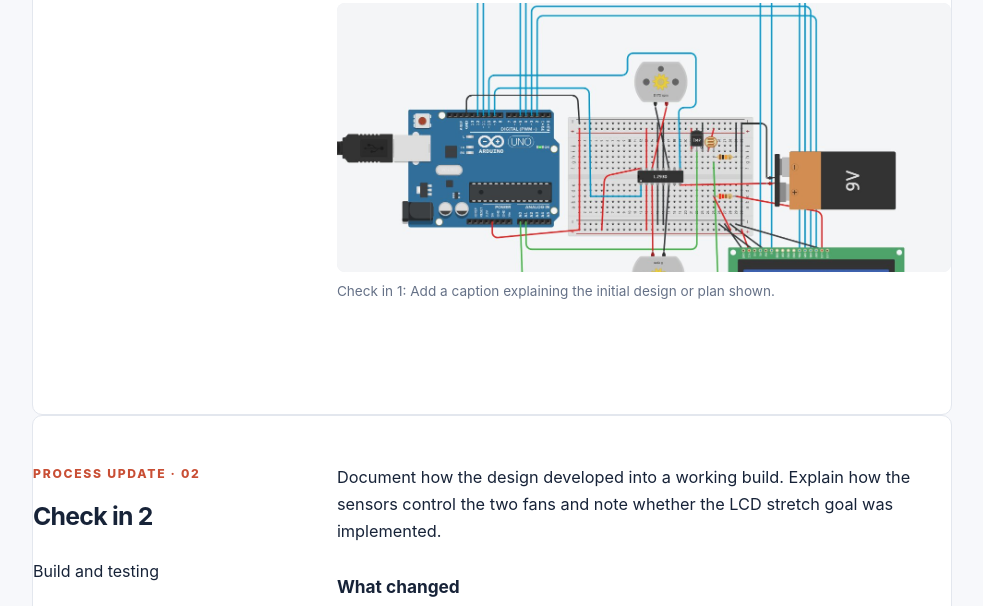
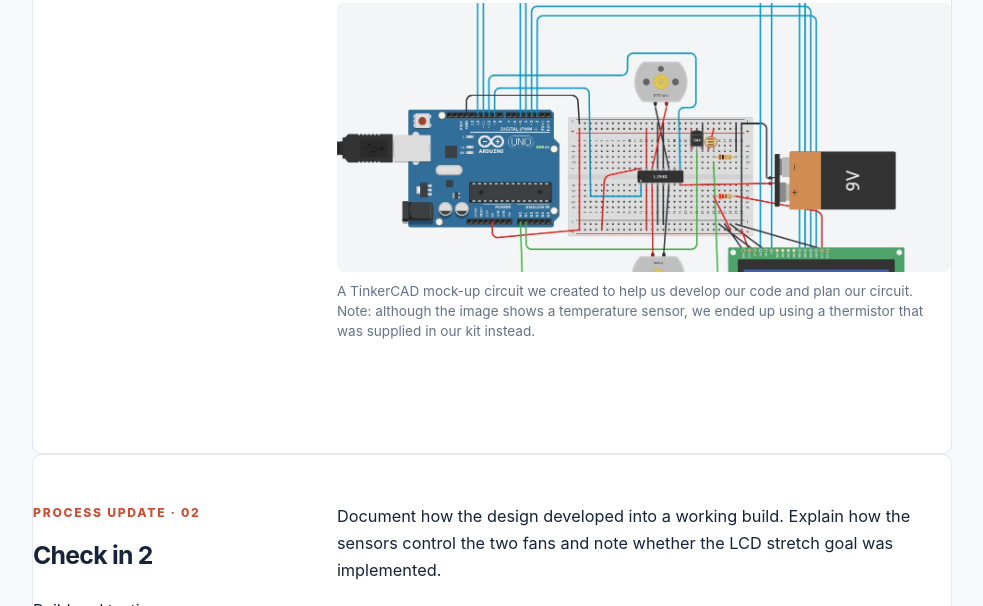
Before and after one commit to jfbrand/ECGR-2161-Final-Project, a plain HTML site: page project.html in a window 1280 px wide. Shown: the part 1538-2144 px from the top of the page, without its empty margins (148-1131 px from the left). Drawn offline with Linux system fonts and the light colour scheme.

Commit message:
Revise figcaption for circuit mock-up image
Updated figcaption to provide detailed explanation of the circuit mock-up.

```diff
--- a/project.html
+++ b/project.html
@@ -51,7 +51,7 @@
 </p>
           <figure class="wide-photo">
             <img src="Screenshot 2026-11-23 091937.jpg" alt="Initial circuit plan or project design">
-            <figcaption>Check in 1: Add a caption explaining the initial design or plan shown.</figcaption>
+            <figcaption>A TinkerCAD mock-up circuit we created to help us develop our code and plan our circuit. Note: although the image shows a temperature sensor, we ended up using a thermistor that was supplied in our kit instead.</figcaption>
           </figure>
         </div>
       </article>
```
